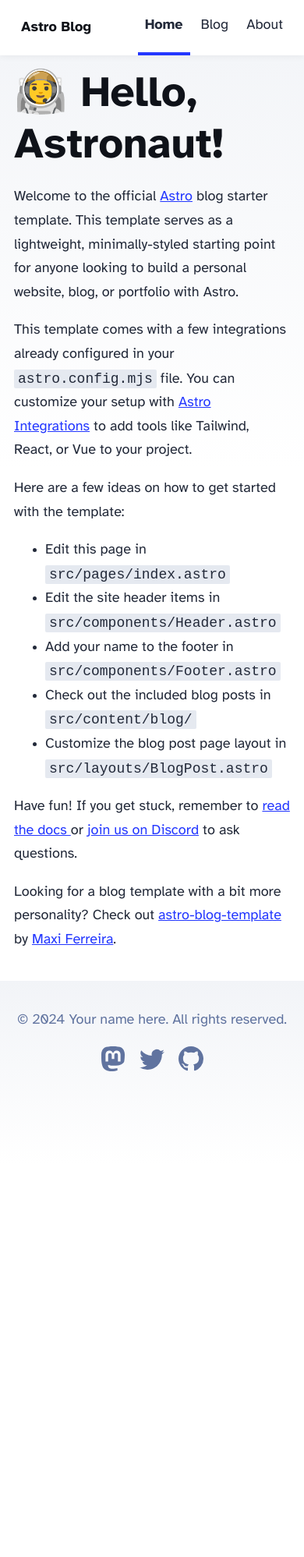
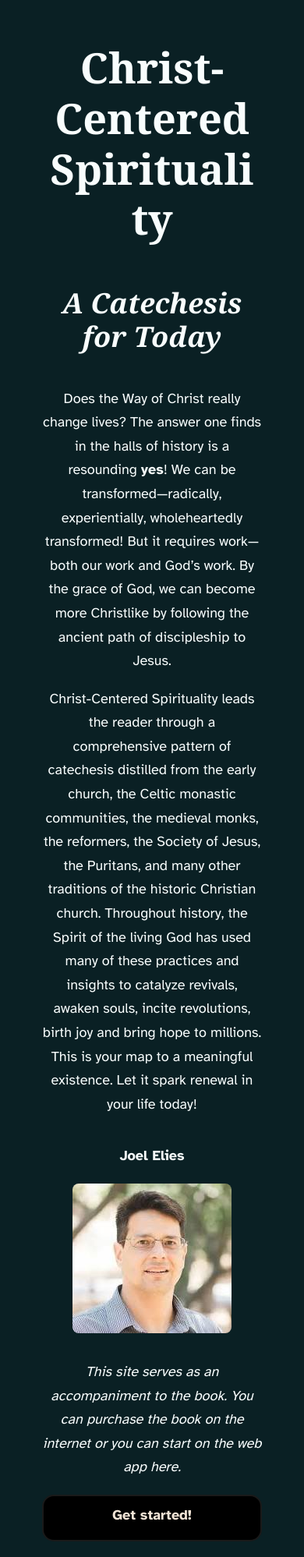
Before and after one commit to didymu5/ccs-astro-app, an Astro site: page / in a window 390 px wide. Shown: the top 1997 px of the page at 78% size. Before the commit the page ends 1494 px from the top, so only its background shows below. Built offline with nearby package versions, Linux system fonts and the light colour scheme; Astro itself is replaced by a stand-in of ours.

Commit message:
feat: first big commit

```diff
--- a/package.json
+++ b/package.json
@@ -10,11 +10,15 @@
     "astro": "astro"
   },
   "dependencies": {
+    "@astrojs/check": "^0.9.3",
     "@astrojs/mdx": "^3.1.4",
     "@astrojs/rss": "^4.0.7",
     "@astrojs/sitemap": "^3.1.6",
     "astro": "^4.14.5",
-    "@astrojs/check": "^0.9.3",
     "typescript": "^5.5.4"
+  },
+  "devDependencies": {
+    "prettier": "^3.3.3",
+    "prettier-plugin-astro": "^0.14.1"
   }
 }
--- a/src/components/Footer.astro
+++ b/src/components/Footer.astro
@@ -2,49 +2,21 @@
 const today = new Date();
 ---
 
-<footer>
-	&copy; {today.getFullYear()} Your name here. All rights reserved.
-	<div class="social-links">
-		<a href="https://m.webtoo.ls/@astro" target="_blank">
-			<span class="sr-only">Follow Astro on Mastodon</span>
-			<svg
-				viewBox="0 0 16 16"
-				aria-hidden="true"
-				width="32"
-				height="32"
-				astro-icon="social/mastodon"
-				><path
-					fill="currentColor"
-					d="M11.19 12.195c2.016-.24 3.77-1.475 3.99-2.603.348-1.778.32-4.339.32-4.339 0-3.47-2.286-4.488-2.286-4.488C12.062.238 10.083.017 8.027 0h-.05C5.92.017 3.942.238 2.79.765c0 0-2.285 1.017-2.285 4.488l-.002.662c-.004.64-.007 1.35.011 2.091.083 3.394.626 6.74 3.78 7.57 1.454.383 2.703.463 3.709.408 1.823-.1 2.847-.647 2.847-.647l-.06-1.317s-1.303.41-2.767.36c-1.45-.05-2.98-.156-3.215-1.928a3.614 3.614 0 0 1-.033-.496s1.424.346 3.228.428c1.103.05 2.137-.064 3.188-.189zm1.613-2.47H11.13v-4.08c0-.859-.364-1.295-1.091-1.295-.804 0-1.207.517-1.207 1.541v2.233H7.168V5.89c0-1.024-.403-1.541-1.207-1.541-.727 0-1.091.436-1.091 1.296v4.079H3.197V5.522c0-.859.22-1.541.66-2.046.456-.505 1.052-.764 1.793-.764.856 0 1.504.328 1.933.983L8 4.39l.417-.695c.429-.655 1.077-.983 1.934-.983.74 0 1.336.259 1.791.764.442.505.661 1.187.661 2.046v4.203z"
-				></path></svg
-			>
-		</a>
-		<a href="https://twitter.com/astrodotbuild" target="_blank">
-			<span class="sr-only">Follow Astro on Twitter</span>
-			<svg viewBox="0 0 16 16" aria-hidden="true" width="32" height="32" astro-icon="social/twitter"
-				><path
-					fill="currentColor"
-					d="M5.026 15c6.038 0 9.341-5.003 9.341-9.334 0-.14 0-.282-.006-.422A6.685 6.685 0 0 0 16 3.542a6.658 6.658 0 0 1-1.889.518 3.301 3.301 0 0 0 1.447-1.817 6.533 6.533 0 0 1-2.087.793A3.286 3.286 0 0 0 7.875 6.03a9.325 9.325 0 0 1-6.767-3.429 3.289 3.289 0 0 0 1.018 4.382A3.323 3.323 0 0 1 .64 6.575v.045a3.288 3.288 0 0 0 2.632 3.218 3.203 3.203 0 0 1-.865.115 3.23 3.23 0 0 1-.614-.057 3.283 3.283 0 0 0 3.067 2.277A6.588 6.588 0 0 1 .78 13.58a6.32 6.32 0 0 1-.78-.045A9.344 9.344 0 0 0 5.026 15z"
-				></path></svg
-			>
-		</a>
-		<a href="https://github.com/withastro/astro" target="_blank">
-			<span class="sr-only">Go to Astro's GitHub repo</span>
-			<svg viewBox="0 0 16 16" aria-hidden="true" width="32" height="32" astro-icon="social/github"
-				><path
-					fill="currentColor"
-					d="M8 0C3.58 0 0 3.58 0 8c0 3.54 2.29 6.53 5.47 7.59.4.07.55-.17.55-.38 0-.19-.01-.82-.01-1.49-2.01.37-2.53-.49-2.69-.94-.09-.23-.48-.94-.82-1.13-.28-.15-.68-.52-.01-.53.63-.01 1.08.58 1.23.82.72 1.21 1.87.87 2.33.66.07-.52.28-.87.51-1.07-1.78-.2-3.64-.89-3.64-3.95 0-.87.31-1.59.82-2.15-.08-.2-.36-1.02.08-2.12 0 0 .67-.21 2.2.82.64-.18 1.32-.27 2-.27.68 0 1.36.09 2 .27 1.53-1.04 2.2-.82 2.2-.82.44 1.1.16 1.92.08 2.12.51.56.82 1.27.82 2.15 0 3.07-1.87 3.75-3.65 3.95.29.25.54.73.54 1.48 0 1.07-.01 1.93-.01 2.2 0 .21.15.46.55.38A8.012 8.012 0 0 0 16 8c0-4.42-3.58-8-8-8z"
-				></path></svg
-			>
-		</a>
-	</div>
+<footer class="footer-container">
+	<div class="footer-content">&copy; {today.getFullYear()} Christ-Centered Spirituality. All rights reserved.</div>
 </footer>
 <style>
 	footer {
-		padding: 2em 1em 6em 1em;
-		background: linear-gradient(var(--gray-gradient)) no-repeat;
-		color: rgb(var(--gray));
+		display: flex;
+		flex-direction: column;
+		width: 100%;
+		background-color: rgb(var(--dark-green));
+		color: var(--white);
 		text-align: center;
+		padding-bottom: 1em;
+	}
+	.footer-content {
+		margin: 1em auto;
 	}
 	.social-links {
 		display: flex;
--- a/src/consts.ts
+++ b/src/consts.ts
@@ -1,5 +1,6 @@
 // Place any global data in this file.
 // You can import this data from anywhere in your site by using the `import` keyword.
 
-export const SITE_TITLE = 'Astro Blog';
-export const SITE_DESCRIPTION = 'Welcome to my website!';
+export const SITE_TITLE = "Christ-Centered Spirituality";
+export const SITE_DESCRIPTION =
+  "This is an accompaniment to the guided Christ-Centered Spirituality authored by Joel Stephen Elies, D.Min";
--- a/src/pages/index.astro
+++ b/src/pages/index.astro
@@ -3,6 +3,9 @@ import BaseHead from '../components/BaseHead.astro';
 import Header from '../components/Header.astro';
 import Footer from '../components/Footer.astro';
 import { SITE_TITLE, SITE_DESCRIPTION } from '../consts';
+import {Image} from 'astro:assets'
+import joelImage from '../assets/joel.jpeg'
+import '../styles/prose.css'
 ---
 
 <!doctype html>
@@ -11,40 +14,72 @@ import { SITE_TITLE, SITE_DESCRIPTION } from '../consts';
 		<BaseHead title={SITE_TITLE} description={SITE_DESCRIPTION} />
 	</head>
 	<body>
-		<Header />
-		<main>
-			<h1>🧑‍🚀 Hello, Astronaut!</h1>
-			<p>
-				Welcome to the official <a href="https://astro.build/">Astro</a> blog starter template. This
-				template serves as a lightweight, minimally-styled starting point for anyone looking to build
-				a personal website, blog, or portfolio with Astro.
-			</p>
-			<p>
-				This template comes with a few integrations already configured in your
-				<code>astro.config.mjs</code> file. You can customize your setup with
-				<a href="https://astro.build/integrations">Astro Integrations</a> to add tools like Tailwind,
-				React, or Vue to your project.
-			</p>
-			<p>Here are a few ideas on how to get started with the template:</p>
-			<ul>
-				<li>Edit this page in <code>src/pages/index.astro</code></li>
-				<li>Edit the site header items in <code>src/components/Header.astro</code></li>
-				<li>Add your name to the footer in <code>src/components/Footer.astro</code></li>
-				<li>Check out the included blog posts in <code>src/content/blog/</code></li>
-				<li>Customize the blog post page layout in <code>src/layouts/BlogPost.astro</code></li>
-			</ul>
-			<p>
-				Have fun! If you get stuck, remember to <a href="https://docs.astro.build/"
-					>read the docs
-				</a> or <a href="https://astro.build/chat">join us on Discord</a> to ask questions.
-			</p>
-			<p>
-				Looking for a blog template with a bit more personality? Check out <a
-					href="https://github.com/Charca/astro-blog-template"
-					>astro-blog-template
-				</a> by <a href="https://twitter.com/Charca">Maxi Ferreira</a>.
-			</p>
+		<main class="main-container">
+			<h1 class="main-title">Christ-Centered Spirituality</h1>
+			<h3 class="main-sub-title">A Catechesis for Today</h3>
+			<div class="statement">
+				<p>Does the Way of Christ really change lives? The answer one finds in the halls of history is a resounding <strong>yes</strong>! We can be transformed—radically, experientially, wholeheartedly transformed! But it requires work—both our work and God’s work. By the grace of God, we can become more Christlike by following the ancient path of discipleship to Jesus.</p>
+
+				<p>Christ-Centered Spirituality leads the reader through a comprehensive pattern of catechesis distilled from the early church, the Celtic monastic communities, the medieval monks, the reformers, the Society of Jesus, the Puritans, and many other traditions of the historic Christian church. Throughout history, the Spirit of the living God has used many of these practices and insights to catalyze revivals, awaken souls, incite revolutions, birth joy and bring hope to millions. This is your map to a meaningful existence. Let it spark renewal in your life today!</p>
+				<div class="byline">
+					<div class="author">
+						<p>Joel Elies</p>
+					</div>
+					<Image src={joelImage} alt="Joel" />
+				</div>
+				<div class="cToA">
+					<p><i>This site serves as an accompaniment to the book. You can purchase the book on the internet or you can start on the web app here.</i></p>
+					<a class="btn" href="/toc">Get started!</a>
+				</div>
+			</div>
 		</main>
 		<Footer />
 	</body>
 </html>
+<style>
+	.main-container {
+		display: flex;
+		flex-direction: column;
+		text-align: center;
+		background-color: rgb(var(--darken-green));
+		color: var(--white);
+		margin: auto;
+		padding-top: 3em;
+		padding-bottom: 3em;
+		padding-left: 3em;
+		padding-right: 3em;
+	}
+	.main-title {
+		font-size: 3em;
+		font-family: Georgia, 'Times New Roman', Times, serif;
+		color: var(--white);
+		margin-bottom: 1em;
+	}
+	.main-sub-title {
+		font-size: 2em;
+		font-style: italic;
+		font-family: Georgia, 'Times New Roman', Times, serif;
+		color: var(--white);
+	}
+	.statement {
+		margin-top: 1em;
+		margin-bottom: 1em;
+		max-width: 780px;
+		margin-left: auto;
+		margin-right: auto;
+	}
+	.byline {
+		display: flex;
+		flex-direction: column;
+		width: max-content;
+		margin-left: auto;
+		margin-right: auto;
+	}
+	.byline .author {
+		font-weight: bold;
+	}
+	.cToA {
+		margin-top: 2em;
+		margin-bottom: 2em;
+	}
+</style>
--- /dev/null
+++ b/src/pages/p/index.astro
@@ -0,0 +1,66 @@
+---
+import BaseHead from '../../components/BaseHead.astro';
+import Header from '../../components/Header.astro';
+import Footer from '../../components/Footer.astro';
+import { SITE_TITLE, SITE_DESCRIPTION } from '../../consts';
+import FormattedDate from '../../components/FormattedDate.astro';
+import '../../styles/prose.css';
+
+---
+
+<!doctype html>
+<html lang="en">
+	<head>
+		<BaseHead title={SITE_TITLE} description={SITE_DESCRIPTION} />
+		<style>
+      body {
+        background-color: #f9f9f9;
+      }
+      .center-container {
+        display: flex;
+        flex-direction: column;
+        margin-top: 3em;
+        margin-bottom: 3em;
+        margin-left: auto;
+        margin-right: auto;
+        max-width: 820px;
+        margin-bottom: 3em;
+      }
+      .center-container section {
+        margin-left: 1.5em;
+        margin-right: 1.5em;
+      }
+      @media (max-width: 575.98px) {
+        .center-container {
+            margin-top: 2em;
+            margin-bottom: 2em;
+        }
+      }
+		</style>
+	</head>
+	<body>
+		<main class="prose center-container">
+        <header>
+            <h1>Preface</h1>
+            <blockquote>
+                <p><em>"There is nothing new under the sun."</em></p>
+                <cite>~ Ecclesiastes 1:9</cite>
+            </blockquote>
+
+            <blockquote>
+                <p><em>"Every age has its own outlook.... We all therefore need the books that will correct the characteristic mistakes of our own period.... The only [medicine] is to keep the clean sea breeze of the centuries blowing through our minds, and this can only be done by reading old books."</em></p>
+                <cite>~ C. S. Lewis, Introduction to <em>"On the Incarnation"</em> by St. Athanasius</cite>
+            </blockquote>
+        </header>
+
+        <section>
+            <p>In these pages is nothing original. It is simply a recycling of what has already been stated again and again by other Christ-captivated souls in tattered scrolls scattered throughout the vaulted halls of history. I have only waded through the shallows; others have gone much deeper. Browse the aged pages of the Desert Fathers and Mothers, the Doctors of the Catholic Church, the Monastics, the Celtic Mission, the Medieval Mystics, the Eastern Orthodox Hesychasts, the Reformers, the Puritans, the Methodists, Thomas à Kempis, Ignatius of Loyola, Francis de Sales, Brother Lawrence, John Calvin, Jeremy Taylor, Richard Baxter, Thomas Watson, Jonathan Edwards, John Wesley, C.S. Lewis, A.W. Tozer, Dallas Willard and countless other masters of the spiritual life. You will find the genesis springs from which drink.</p>
+
+            <p>I have gathered up a tiny portion of the vast wisdom of the ancients into a little handbook of instruction that is digestible by the novice learner. This <em>catechesis</em>, this training process, not only reflects much of the content of the classical spiritual writers, but also exudes a bit of the feel of them—simple, earthy, and sharp as a knife. So, fighting off the urge to impress and embellish, with exciting, explosive, sensational stories or dazzling displays of academic acumen, and embracing the awkward tempo of an older, simpler age, here is my meager offering, a little rule for beginners, my <em>summa</em> of the spiritual life.</p>
+
+            <p>Many of these curious creatures commonly called Christians are reluctant to tread through the rich treasure troves of the spiritual classics. Therefore, I have arranged a sample, a cheat sheet, a simple map to guide pilgrims on their journey. My hope is that after handling and seeing and sampling the scent of a little bouquet from the garden, you will be emboldened to venture yourself into this unfamiliar territory—the writings of wisdom so named above. I am deeply indebted to these towering souls whose works I have absorbed. While I quote a few directly, almost everything else is only my paraphrase of their ideas which have subconsciously slipped into my spiritual bloodstream. How old is Christ-centered spirituality? It is as old as the hills and as new as the morning—having been practiced by saintly women and men for thousands of years—yet you must discover how to live it out today…on today’s earth, under today’s sun, in the life you call your own.</p>
+        </section>
+        </main>
+		<Footer />
+	</body>
+</html>
--- /dev/null
+++ b/src/pages/toc/index.astro
@@ -0,0 +1,115 @@
+---
+import BaseHead from '../../components/BaseHead.astro';
+import Footer from '../../components/Footer.astro';
+import { SITE_TITLE, SITE_DESCRIPTION } from '../../consts';
+import '../../styles/prose.css';
+---
+
+<!doctype html>
+<html lang="en">
+	<head>
+		<BaseHead title={SITE_TITLE} description={SITE_DESCRIPTION} />
+		<style>
+      body {
+        background-color: #f9f9f9;
+      }
+      .center-container {
+        margin-left: auto;
+        margin-right: auto;
+        max-width: 820px;
+        margin-bottom: 3em;
+      }
+      .center-container section {
+        margin-left: 1.5em;
+        margin-right: 1.5em;
+      }
+		</style>
+	</head>
+	<body>
+		<main class="prose center-container">
+      <div class="toc">
+        <h1 class="toc-title">TABLE OF CONTENTS</h1>
+
+        <div class="toc-section">
+            <p class="preface"><a href="/p">Preface</a></p>
+        </div>
+
+        <div class="toc-section">
+            <h2 class="part-title">PART 1</h2>
+            <h3 class="part-subtitle">Meditations on the Mysteries of CHRIST</h3>
+
+            <ul class="chapter-list">
+                <li>1. Introduction to Christ-Centered Spirituality</li>
+                <li>2. On the Mysteries of Jesus Christ</li>
+                <li>3. His Annunciation: Promised Messiah of Ancient Prophecy</li>
+                <li>4. His Virgin Birth: No Other Child of Heavenly Origin</li>
+                <li>5. His Baptism: Brother of Sinful Humanity</li>
+                <li>6. His Temptation: Courageous Conqueror of Human Nature</li>
+                <li>7. His Disciples: Wise Mentor of an Apprentice Community</li>
+                <li>8. His Proclamation: Apocalyptic Prophet of Kingdom Come</li>
+                <li>9. His Teachings: Sage Instructor in Spiritual Reality</li>
+                <li>10. His Miracles: Mysterious Master of the Natural Order</li>
+                <li>11. His Healings: Caring Physician for Body and Soul</li>
+                <li>12. His Exorcisms: Warrior King in Supernatural Combat</li>
+                <li>13. His Parables: Enchanting Storyteller of an Invisible World</li>
+                <li>14. His Forgiveness: Merciful Friend of Sinners</li>
+                <li>15. His Transfiguration: Heavenly Lord Revealed in Glory</li>
+                <li>16. His Last Supper: Exemplar of Loving Servanthood</li>
+                <li>17. His Agony: Forsaken in Gethsemane's Darkness</li>
+                <li>18. His Betrayal: Sacrificial Lamb for Sinful Humanity</li>
+                <li>19. His Resurrection: Triumphant Victor over Death</li>
+                <li>20. His Ascension: Cosmic Presence throughout the World</li>
+            </ul>
+        </div>
+    </div>
+    </main>
+		<Footer />
+	</body>
+</html>
+<style>
+  .toc {
+    width: 70%;
+    margin: 2em auto;
+    text-align: left;
+}
+
+.toc-title {
+    font-size: 1.5em;
+    text-align: center;
+    text-transform: uppercase;
+    margin-bottom: 20px;
+    letter-spacing: 2px;
+}
+
+.preface, .part-title, .part-subtitle {
+    text-align: left;
+    margin-top: 20px;
+    font-weight: bold;
+}
+
+.preface {
+    font-size: 16px;
+}
+
+.part-title {
+    font-size: 18px;
+    text-transform: uppercase;
+}
+
+.part-subtitle {
+    font-size: 14px;
+    font-style: italic;
+    margin-bottom: 10px;
+}
+
+.chapter-list {
+    list-style-type: none;
+    padding: 0;
+    margin: 0;
+}
+
+.chapter-list li {
+    padding: .75em 0;
+    border-bottom: 1px dotted #333;
+}
+</style>
--- a/src/styles/global.css
+++ b/src/styles/global.css
@@ -1,53 +1,52 @@
-/*
-  The CSS in this style tag is based off of Bear Blog's default CSS.
-  https://github.com/HermanMartinus/bearblog/blob/297026a877bc2ab2b3bdfbd6b9f7961c350917dd/templates/styles/blog/default.css
-  License MIT: https://github.com/HermanMartinus/bearblog/blob/master/LICENSE.md
- */
-
+/* rgba(14,46,52,255) #0e2e34 dark green */
+/* rgba(10,32,36,255) #0a2024 dakergreen */
+/* #f8fdfd white */
 :root {
   --accent: #2337ff;
   --accent-dark: #000d8a;
+  --dark-green: 14, 46, 52, 255;
+  --darken-green: 10, 32, 36, 255;
+  --dark-navy-blue: #0a1c2c;
+  --gold: #c8a75f;
+  --muted-light-blue: #4a6076;
+  --deep-maroon: #472828;
+  --ivory: #f2e4d6;
+  --white: #f8fdfd;
   --black: 15, 18, 25;
   --gray: 96, 115, 159;
   --gray-light: 229, 233, 240;
   --gray-dark: 34, 41, 57;
   --gray-gradient: rgba(var(--gray-light), 50%), #fff;
-	--box-shadow: 0 2px 6px rgba(var(--gray), 25%), 0 8px 24px rgba(var(--gray), 33%),
-		0 16px 32px rgba(var(--gray), 33%);
+  --box-shadow: 0 2px 6px rgba(var(--gray), 25%),
+    0 8px 24px rgba(var(--gray), 33%), 0 16px 32px rgba(var(--gray), 33%);
+  --serif-font: Georgia, "Times New Roman", Times, serif;
 }
 @font-face {
-	font-family: 'Atkinson';
-	src: url('/fonts/atkinson-regular.woff') format('woff');
+  font-family: "Atkinson";
+  src: url("/fonts/atkinson-regular.woff") format("woff");
   font-weight: 400;
   font-style: normal;
   font-display: swap;
 }
 @font-face {
-	font-family: 'Atkinson';
-	src: url('/fonts/atkinson-bold.woff') format('woff');
+  font-family: "Atkinson";
+  src: url("/fonts/atkinson-bold.woff") format("woff");
   font-weight: 700;
   font-style: normal;
   font-display: swap;
 }
 body {
-	font-family: 'Atkinson', sans-serif;
+  font-family: "Atkinson", sans-serif;
   margin: 0;
   padding: 0;
   text-align: left;
-	background: linear-gradient(var(--gray-gradient)) no-repeat;
-	background-size: 100% 600px;
   word-wrap: break-word;
   overflow-wrap: break-word;
   color: rgb(var(--gray-dark));
   font-size: 20px;
   line-height: 1.7;
 }
-main {
-	width: 720px;
-	max-width: calc(100% - 2em);
-	margin: auto;
-	padding: 3em 1em;
-}
+
 h1,
 h2,
 h3,
@@ -130,11 +129,87 @@ hr {
   body {
     font-size: 18px;
   }
-	main {
-		padding: 1em;
 }
+a {
+  color: var(--ivory); /* Link color */
+  text-decoration: none; /* Removes the underline */
+  font-weight: bold; /* Makes the text bold */
+  transition: color 0.3s ease; /* Smooth color transition */
 }
 
+/* Hover state */
+a:hover {
+  color: #0056b3; /* Darker color when hovering */
+  text-decoration: underline; /* Underline on hover */
+}
+
+/* Active state */
+a:active {
+  color: #003d7a; /* Even darker color when clicked */
+  text-decoration: underline; /* Underline when active */
+}
+
+/* Visited state */
+a:visited {
+  color: #6c757d; /* Different color for visited links */
+}
+a.asBtn {
+  display: inline-block;
+  padding: 10px 20px;
+  background-color: #008000; /* Green */
+  color: #ffffff; /* White */
+  text-decoration: none;
+  border-radius: 5px;
+  border: 2px solid #ffd700; /* Gold */
+  cursor: pointer;
+}
+
+a.asBtn:hover {
+  background-color: #ffd700; /* Gold */
+  color: #008000; /* Green */
+  border: 2px solid #008000; /* Green */
+}
+
+.btn {
+  appearance: none;
+  background-color: #000;
+  border: 2px solid #1a1a1a;
+  border-radius: 15px;
+  box-sizing: border-box;
+  color: var(--ivory);
+  cursor: pointer;
+  display: inline-block;
+  font-weight: 600;
+  line-height: normal;
+  margin: 0;
+  min-height: 60px;
+  min-width: 0;
+  outline: none;
+  padding: 16px 24px;
+  text-align: center;
+  text-decoration: none;
+  transition: all 300ms cubic-bezier(0.23, 1, 0.32, 1);
+  user-select: none;
+  -webkit-user-select: none;
+  touch-action: manipulation;
+  width: 100%;
+  will-change: transform;
+}
+
+.btn:disabled {
+  pointer-events: none;
+}
+
+.btn:hover {
+  color: var(--gold);
+  box-shadow: rgba(0, 0, 0, 0.25) 0 8px 15px;
+  transform: translateY(-2px);
+}
+
+.btn:active {
+  box-shadow: none;
+  transform: translateY(0);
+}
 .sr-only {
   border: 0;
   padding: 0;
@@ -152,3 +227,29 @@ hr {
   /* added line to stop words getting smushed together (as they go onto separate lines and some screen readers do not understand line feeds as a space */
   white-space: nowrap;
 }
+
+/* Extra Small Devices (Portrait Phones, less than 576px) */
+/* @media (max-width: 575.98px) {
+} */
+@media (max-width: 575.98px) {
+  main {
+    padding-left: 1.5em;
+    padding-right: 1.5em;
+  }
+}
+
+/* Small Devices (Landscape Phones, 576px and up) */
+/* @media (min-width: 576px) and (max-width: 767.98px) {
+} */
+
+/* Medium Devices (Tablets, 768px and up) */
+/* @media (min-width: 768px) and (max-width: 991.98px) {
+} */
+
+/* Large Devices (Desktops, 992px and up) */
+/* @media (min-width: 992px) and (max-width: 1199.98px) {
+} */
+
+/* Extra Large Devices (Large Desktops, 1200px and up) */
+/* @media (min-width: 1200px) {
+} */
--- /dev/null
+++ b/src/styles/prose.css
@@ -0,0 +1,59 @@
+/* wrapping class to get the style of typeography from the book */
+.prose {
+  font-family: "Georgia", serif;
+  color: #333;
+  line-height: 1.6;
+  margin: 20px;
+  padding: 0;
+  background-color: #f9f9f9;
+}
+
+.prose main {
+  max-width: 800px;
+  margin: 0 auto;
+  background-color: #fff;
+  padding: 30px;
+  box-shadow: 0 0 10px rgba(0, 0, 0, 0.1);
+}
+
+.prose h1 {
+  text-align: center;
+  font-size: 2em;
+  margin-bottom: 20px;
+  font-weight: normal;
+}
+
+.prose blockquote {
+  font-style: italic;
+  font-size: 1.1em;
+  margin: 20px 40px;
+  position: relative;
+  padding: 10px 20px;
+  border: none;
+}
+
+.prose blockquote p {
+  margin: 0;
+}
+
+.prose cite {
+  display: block;
+  text-align: right;
+  font-size: 0.9em;
+  color: #666;
+  margin-top: 10px;
+}
+
+.prose p {
+  margin-bottom: 20px;
+  text-align: justify;
+}
+
+.prose em {
+  font-style: italic;
+}
+@media (max-width: 575.98px) {
+  .prose blockquote {
+    font-size: 1em;
+  }
+}
```
Also changed, not shown: .prettierrc.mjs (added), src/assets/joel.jpeg (added), src/layouts/Entry.astro (added), 1 other file. Lines whose indentation alone changed are shown as unchanged.
